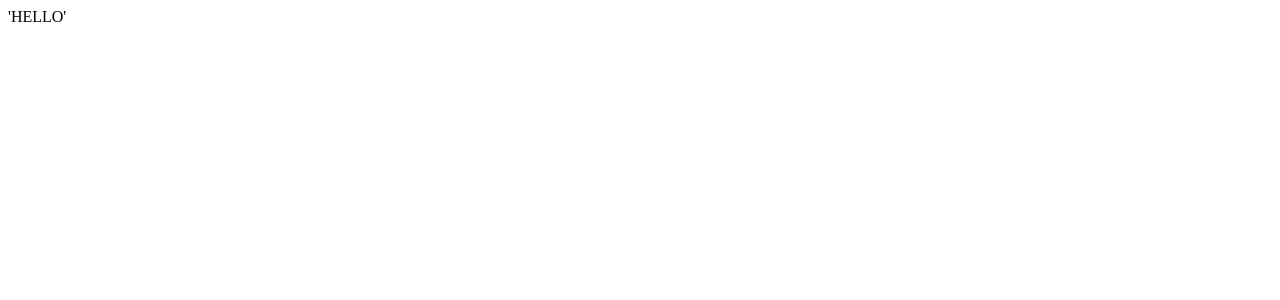
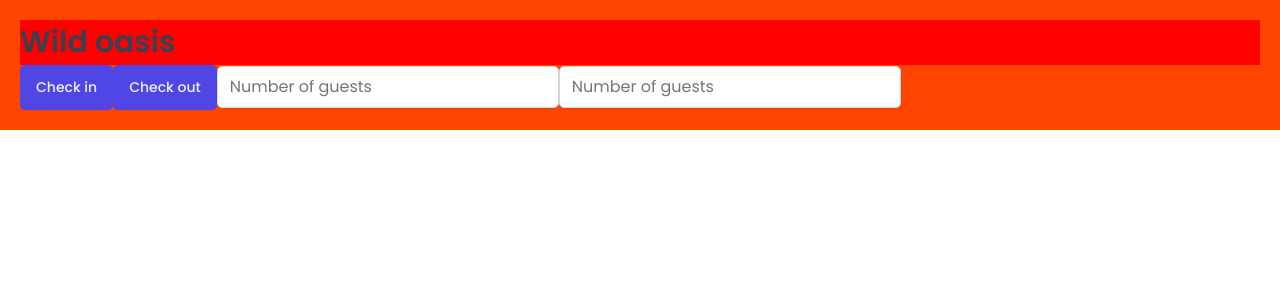
Before and after one commit to marcorodrigues853/guest-houses, a React (Vite) app: page / in a window 1280 px wide. Shown: the top 300 px of the page. Built offline with nearby package versions, Linux system fonts and the light colour scheme; a web font is replaced by a local one.

Commit message:
style  global components and styles

```diff
--- a/src/App.jsx
+++ b/src/App.jsx
@@ -1,13 +1,34 @@
-import { useState } from 'react'
+import styled from "styled-components"
+import GlobalStyles from "./styles/GlobalStyles";
+import Button from "./ui/Button";
+import Input from "./ui/Input";
+
+const H1 = styled.h1`
+  font-size:30px;
+  font-weight:600;
+  background-color: red;
+`;
 
 
+const StyledApp = styled.div`
+  background-color: orangered;
+  padding:20px;
+`;
 
 function App() {
-  const [count, setCount] = useState(0)
-
   return (
     <>
-      'HELLO'
+      <GlobalStyles />
+      <StyledApp>
+        <H1>
+          Wild oasis
+        </H1>
+        <Button onClick={() => alert("check in ")}>Check in</Button>
+        <Button onClick={() => alert("check out ")}>Check out</Button>
+        <Input type="number" placeholder="Number of guests" />
+        <Input type="number" placeholder="Number of guests" />
+
+      </StyledApp>
     </>
   )
 }
--- a/src/styles/index.css
+++ /dev/null
@@ -1,196 +0,0 @@
-/*
-<link rel="preconnect" href="https://fonts.googleapis.com" />
-<link rel="preconnect" href="https://fonts.gstatic.com" crossorigin />
-<link
-  href="https://fonts.googleapis.com/css2?family=Poppins:wght@400;500;600;700&display=swap"
-  rel="stylesheet"
-/>
-<link
-  href="https://fonts.googleapis.com/css2?family=Sono:wght@400;500;600&display=swap"
-  rel="stylesheet"
-/>
-*/
-
-/* Colors adapted from https://tailwindcss.com/docs/customizing-colors */
-
-:root {
-  /* Indigo */
-  --color-brand-50: #eef2ff;
-  --color-brand-100: #e0e7ff;
-  --color-brand-200: #c7d2fe;
-  --color-brand-500: #6366f1;
-  --color-brand-600: #4f46e5;
-  --color-brand-700: #4338ca;
-  --color-brand-800: #3730a3;
-  --color-brand-900: #312e81;
-
-  /* Grey */
-  --color-grey-0: #fff;
-  --color-grey-50: #f9fafb;
-  --color-grey-100: #f3f4f6;
-  --color-grey-200: #e5e7eb;
-  --color-grey-300: #d1d5db;
-  --color-grey-400: #9ca3af;
-  --color-grey-500: #6b7280;
-  --color-grey-600: #4b5563;
-  --color-grey-700: #374151;
-  --color-grey-800: #1f2937;
-  --color-grey-900: #111827;
-
-  --color-blue-100: #e0f2fe;
-  --color-blue-700: #0369a1;
-  --color-green-100: #dcfce7;
-  --color-green-700: #15803d;
-  --color-yellow-100: #fef9c3;
-  --color-yellow-700: #a16207;
-  --color-silver-100: #e5e7eb;
-  --color-silver-700: #374151;
-  --color-indigo-100: #e0e7ff;
-  --color-indigo-700: #4338ca;
-
-  --color-red-100: #fee2e2;
-  --color-red-700: #b91c1c;
-  --color-red-800: #991b1b;
-
-  --backdrop-color: rgba(255, 255, 255, 0.1);
-
-  --shadow-sm: 0 1px 2px rgba(0, 0, 0, 0.04);
-  --shadow-md: 0px 0.6rem 2.4rem rgba(0, 0, 0, 0.06);
-  --shadow-lg: 0 2.4rem 3.2rem rgba(0, 0, 0, 0.12);
-
-  --border-radius-tiny: 3px;
-  --border-radius-sm: 5px;
-  --border-radius-md: 7px;
-  --border-radius-lg: 9px;
-
-  /* For dark mode */
-  --image-grayscale: 0;
-  --image-opacity: 100%;
-}
-
-*,
-*::before,
-*::after {
-  box-sizing: border-box;
-  padding: 0;
-  margin: 0;
-
-  /* Creating animations for dark mode */
-  transition: background-color 0.3s, border 0.3s;
-}
-
-html {
-  font-size: 62.5%;
-}
-
-body {
-  font-family: "Poppins", sans-serif;
-  color: var(--color-grey-700);
-
-  transition: color 0.3s, background-color 0.3s;
-  min-height: 100vh;
-  line-height: 1.5;
-  font-size: 1.6rem;
-}
-
-input,
-button,
-textarea,
-select {
-  font: inherit;
-  color: inherit;
-}
-
-button {
-  cursor: pointer;
-}
-
-*:disabled {
-  cursor: not-allowed;
-}
-
-select:disabled,
-input:disabled {
-  background-color: var(--color-grey-200);
-  color: var(--color-grey-500);
-}
-
-input:focus,
-button:focus,
-textarea:focus,
-select:focus {
-  outline: 2px solid var(--color-brand-600);
-  outline-offset: -1px;
-}
-
-/* Parent selector, finally 😃 */
-button:has(svg) {
-  line-height: 0;
-}
-
-a {
-  color: inherit;
-  text-decoration: none;
-}
-
-ul {
-  list-style: none;
-}
-
-p,
-h1,
-h2,
-h3,
-h4,
-h5,
-h6 {
-  overflow-wrap: break-word;
-  hyphens: auto;
-}
-
-img {
-  max-width: 100%;
-
-  /* For dark mode */
-  filter: grayscale(var(--image-grayscale)) opacity(var(--image-opacity));
-}
-
-/*
-FOR DARK MODE
-
---color-grey-0: #18212f;
---color-grey-50: #111827;
---color-grey-100: #1f2937;
---color-grey-200: #374151;
---color-grey-300: #4b5563;
---color-grey-400: #6b7280;
---color-grey-500: #9ca3af;
---color-grey-600: #d1d5db;
---color-grey-700: #e5e7eb;
---color-grey-800: #f3f4f6;
---color-grey-900: #f9fafb;
-
---color-blue-100: #075985;
---color-blue-700: #e0f2fe;
---color-green-100: #166534;
---color-green-700: #dcfce7;
---color-yellow-100: #854d0e;
---color-yellow-700: #fef9c3;
---color-silver-100: #374151;
---color-silver-700: #f3f4f6;
---color-indigo-100: #3730a3;
---color-indigo-700: #e0e7ff;
-
---color-red-100: #fee2e2;
---color-red-700: #b91c1c;
---color-red-800: #991b1b;
-
---backdrop-color: rgba(0, 0, 0, 0.3);
-
---shadow-sm: 0 1px 2px rgba(0, 0, 0, 0.4);
---shadow-md: 0px 0.6rem 2.4rem rgba(0, 0, 0, 0.3);
---shadow-lg: 0 2.4rem 3.2rem rgba(0, 0, 0, 0.4);
-
---image-grayscale: 10%;
---image-opacity: 90%;
-*/
--- a/src/ui/Button.jsx
+++ b/src/ui/Button.jsx
@@ -47,3 +47,25 @@
     }
   `,
 };
+
+
+
+const Button = styled.button`
+font-size: 1.4rem;
+padding: 1.2rem 1.6rem;
+font-weight: 500;
+border:none;
+border-radius: var(--border-radius-sm);
+background-color: var(--color-brand-600);
+color:var(--color-brand-50);
+box-shadow: var(--shadow-sm);
+cursor: pointer;
+
+
+&:hover{
+  background-color: var(--color-brand-700);
+}
+`;
+
+
+export default Button;
--- /dev/null
+++ b/src/ui/Input.jsx
@@ -0,0 +1,13 @@
+import { styled } from "styled-components";
+
+const Input = styled.input`
+border: 1px solid var(--color-grey-300);
+background-color:var(--color-grey-0);
+border-radius: var(--border-radius-sm);
+border-radius: 5px;
+padding:0.8rem 1.2rem;
+box-shadow: var(--shadow-sm);
+`
+
+
+export default Input;
```
